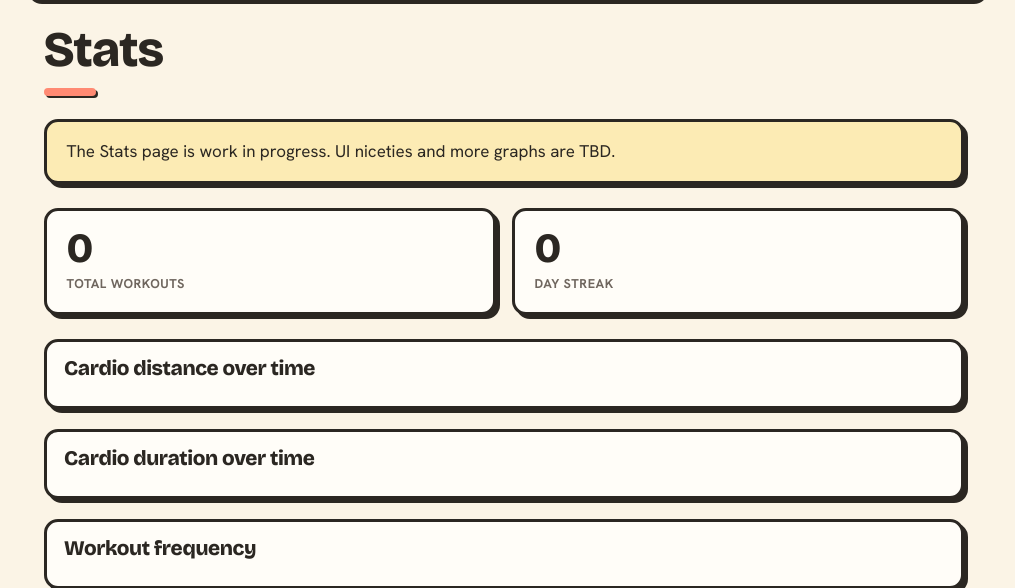
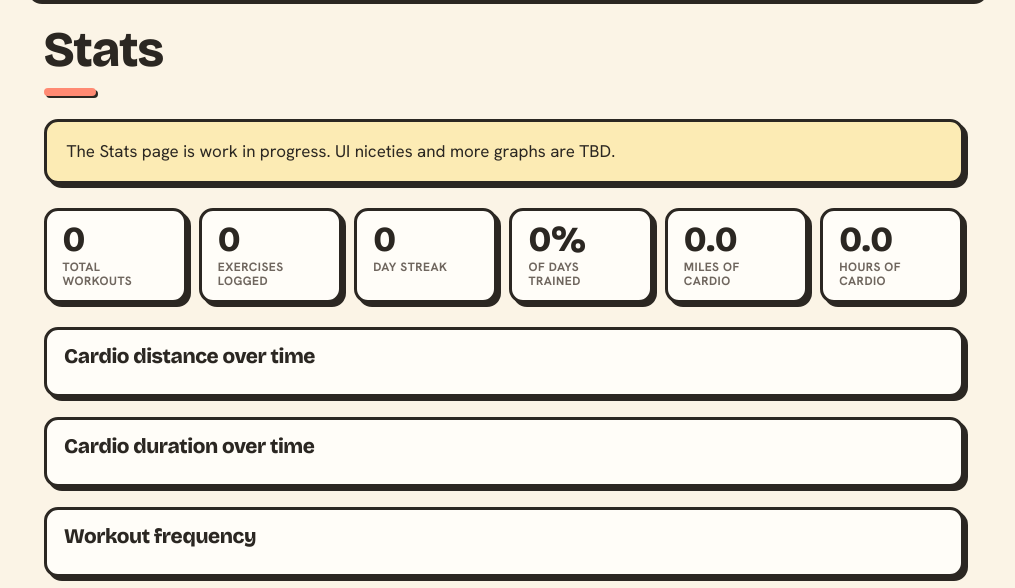
Before and after one commit to maxwelljoslyn/unsphere, a Django app: page /stats/ in a window 1280 px wide. Shown: the part 75-663 px from the top of the page, without its empty margins (129-1144 px from the left). Run offline with Django 5.2, Linux system fonts and the light colour scheme; the visitor is signed in with stand-in values (Sample User, id 1); data that the repository does not hold is empty.

Commit message:
add more Stats callouts; improve callout styling

```diff
--- a/src/stats/views.py
+++ b/src/stats/views.py
@@ -13,10 +13,18 @@ def stats(request):
     template, which emits them as JSON for the client-side charts module to draw.
     """
     user = request.user
+    # Computed once and reused: the headline cardio tiles read their totals off
+    # the tail of this same series the line charts plot, so no extra queries.
+    cardio_series = analytics.cardio_cumulative_series(user)
+    cardio_totals = analytics.cardio_lifetime_totals(cardio_series)
     context = {
         "total_workouts": analytics.total_confirmed_workouts(user),
+        "total_exercises": analytics.total_exercises_logged(user),
         "current_streak": analytics.current_streak(user),
-        "cardio_series": analytics.cardio_cumulative_series(user),
+        "workout_day_percentage": analytics.workout_day_percentage(user),
+        "cardio_miles": cardio_totals["miles"],
+        "cardio_hours": cardio_totals["hours"],
+        "cardio_series": cardio_series,
         "day_counts": analytics.workout_day_counts(user),
     }
     return render(request, "stats/stats.html", context)
--- a/src/workouts/analytics.py
+++ b/src/workouts/analytics.py
@@ -23,7 +23,7 @@ from zoneinfo import ZoneInfo, ZoneInfoNotFoundError
 from django.conf import settings
 from django.utils import timezone
 
-from .models import Workout
+from .models import CardioExercise, StrengthExercise, Workout
 
 
 def _safe_zone(name: str) -> ZoneInfo:
@@ -45,6 +45,20 @@ def _local_day(workout: Workout) -> dt.date:
 def total_confirmed_workouts(user) -> int:
     """How many confirmed workouts the user has logged, all time."""
     return _confirmed(user).count()
+
+
+def total_exercises_logged(user) -> int:
+    """How many exercises the user has logged across confirmed workouts.
+
+    Both cardio and strength exercises count, so a workout with two cardio and
+    one strength movement contributes three. Drafts are excluded, matching every
+    other figure on the dashboard.
+    """
+    confirmed = {"workout__user": user, "workout__confirmed_at__isnull": False}
+    return (
+        CardioExercise.objects.filter(**confirmed).count()
+        + StrengthExercise.objects.filter(**confirmed).count()
+    )
 
 
 def local_workout_days(user) -> set[dt.date]:
@@ -92,6 +106,23 @@ def current_streak(user, today: dt.date | None = None) -> int:
     return streak
 
 
+def workout_day_percentage(user, today: dt.date | None = None) -> int:
+    """Share of days the user has trained, from their first workout to today.
+
+    Distinct training days as a percentage of the inclusive calendar span that
+    starts on the user's first confirmed workout and ends today — a "how often do
+    I actually show up" figure. 0 when there are no workouts. ``today`` is
+    injectable for testing.
+    """
+    days = local_workout_days(user)
+    if not days:
+        return 0
+    if today is None:
+        today = _today_for(user)
+    span = (today - min(days)).days + 1
+    return round(len(days) / span * 100)
+
+
 def cardio_cumulative_series(user) -> list[dict]:
     """Running cumulative cardio totals: lifetime miles and minutes over time.
 
@@ -129,6 +160,20 @@ def cardio_cumulative_series(user) -> list[dict]:
     return series
 
 
+def cardio_lifetime_totals(series: list[dict]) -> dict:
+    """Lifetime cardio miles and hours, read off a cumulative series.
+
+    Takes the output of :func:`cardio_cumulative_series` rather than hitting the
+    database again: the final point already carries the running totals, so the
+    headline tiles and the line charts are computed from exactly the same data
+    in a single pass. Returns zeroes for a user with no cardio.
+    """
+    if not series:
+        return {"miles": 0.0, "hours": 0.0}
+    last = series[-1]
+    return {"miles": last["miles"], "hours": round(last["minutes"] / 60, 1)}
+
+
 def workout_day_counts(user) -> list[dict]:
     """Confirmed-workout count per local day, for a calendar heatmap."""
     counts: dict[dt.date, int] = defaultdict(int)
--- a/static/css/unsphere.css
+++ b/static/css/unsphere.css
@@ -722,15 +722,15 @@ time { font-variant-numeric: tabular-nums; }
    narrow screens. */
 .stat-tiles {
   display: grid;
-  grid-template-columns: repeat(auto-fit, minmax(180px, 1fr));
-  gap: 1rem;
+  grid-template-columns: repeat(auto-fit, minmax(140px, 1fr));
+  gap: 0.75rem;
   margin-bottom: 1.5rem;
 }
 .stat-tile {
   display: flex;
   flex-direction: column;
-  gap: 0.25rem;
-  padding: 1.1rem 1.25rem;
+  gap: 0.15rem;
+  padding: 0.7rem 1rem;
   background: var(--surface);
   border: var(--b-thick) solid var(--ink);
   border-radius: var(--r);
@@ -739,13 +739,14 @@ time { font-variant-numeric: tabular-nums; }
 .stat-value {
   font-family: var(--font-display);
   font-weight: 800;
-  font-size: 2.6rem;
+  font-size: 2.2rem;
   line-height: 1;
   color: var(--ink);
 }
 .stat-label {
-  font-size: 0.8rem;
+  font-size: 0.75rem;
   font-weight: 700;
+  line-height: 1.2;
   letter-spacing: 0.04em;
   text-transform: uppercase;
   color: var(--ink-soft);
--- a/templates/stats/stats.html
+++ b/templates/stats/stats.html
@@ -12,8 +12,24 @@
     <span class="stat-label">Total workout{{ total_workouts|pluralize }}</span>
   </div>
   <div class="stat-tile">
+    <span class="stat-value">{{ total_exercises }}</span>
+    <span class="stat-label">Exercise{{ total_exercises|pluralize }} logged</span>
+  </div>
+  <div class="stat-tile">
     <span class="stat-value">{{ current_streak }}</span>
     <span class="stat-label">Day streak</span>
+  </div>
+  <div class="stat-tile">
+    <span class="stat-value">{{ workout_day_percentage }}%</span>
+    <span class="stat-label">Of days trained</span>
+  </div>
+  <div class="stat-tile">
+    <span class="stat-value">{{ cardio_miles }}</span>
+    <span class="stat-label">Miles of cardio</span>
+  </div>
+  <div class="stat-tile">
+    <span class="stat-value">{{ cardio_hours }}</span>
+    <span class="stat-label">Hours of cardio</span>
   </div>
 </section>
 
```
Also changed, not shown: tests/test_stats.py (+81 -1 lines).
